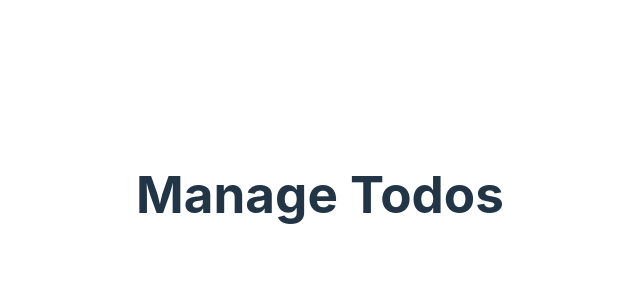
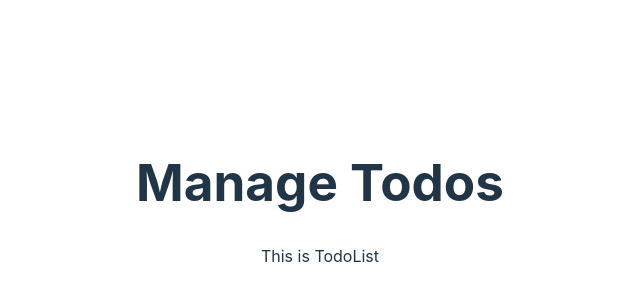
Before and after one commit to zakihaya/react-vite-sample, a React (Vite) app: page /about in a window 1280 px wide. Before the commit this address had no page. Shown: the part 206-506 px from the top of the page, without its empty margins (320-960 px from the left). Built offline with nearby package versions, Linux system fonts and the light colour scheme.

Commit message:
別のページを追加

```diff
--- a/src/App.tsx
+++ b/src/App.tsx
@@ -1,5 +1,6 @@
 import { Routes, Route } from "react-router-dom";
-import TodoListComponent from "@/components/TodoList";
+import TodosPage from "@/pages/Todos";
+import AboutPage from "@/pages/About";
 import { TeamIdProvider } from "@/contexts/TeamIdContext";
 import "./App.css";
 
@@ -9,7 +10,8 @@ function App() {
       <div className="App">
         <h1>Manage Todos</h1>
         <Routes>
-          <Route path="/" element={<TodoListComponent />} />
+          <Route path="/" element={<TodosPage />} />
+          <Route path="/about" element={<AboutPage />} />
         </Routes>
       </div>
     </TeamIdProvider>
--- /dev/null
+++ b/src/components/About.tsx
@@ -0,0 +1,5 @@
+const AboutComponent = () => {
+  return <div>This is TodoList</div>;
+};
+
+export default AboutComponent;
--- /dev/null
+++ b/src/pages/About.tsx
@@ -0,0 +1,7 @@
+import AboutComponent from "@/components/About";
+
+const AboutPage = () => {
+  return <AboutComponent />;
+};
+
+export default AboutPage;
--- a/src/pages/Todos.tsx
+++ b/src/pages/Todos.tsx
@@ -0,0 +1,7 @@
+import TodoListComponent from "@/components/TodoList";
+
+const TodosPage = () => {
+  return <TodoListComponent />;
+};
+
+export default TodosPage;
```
